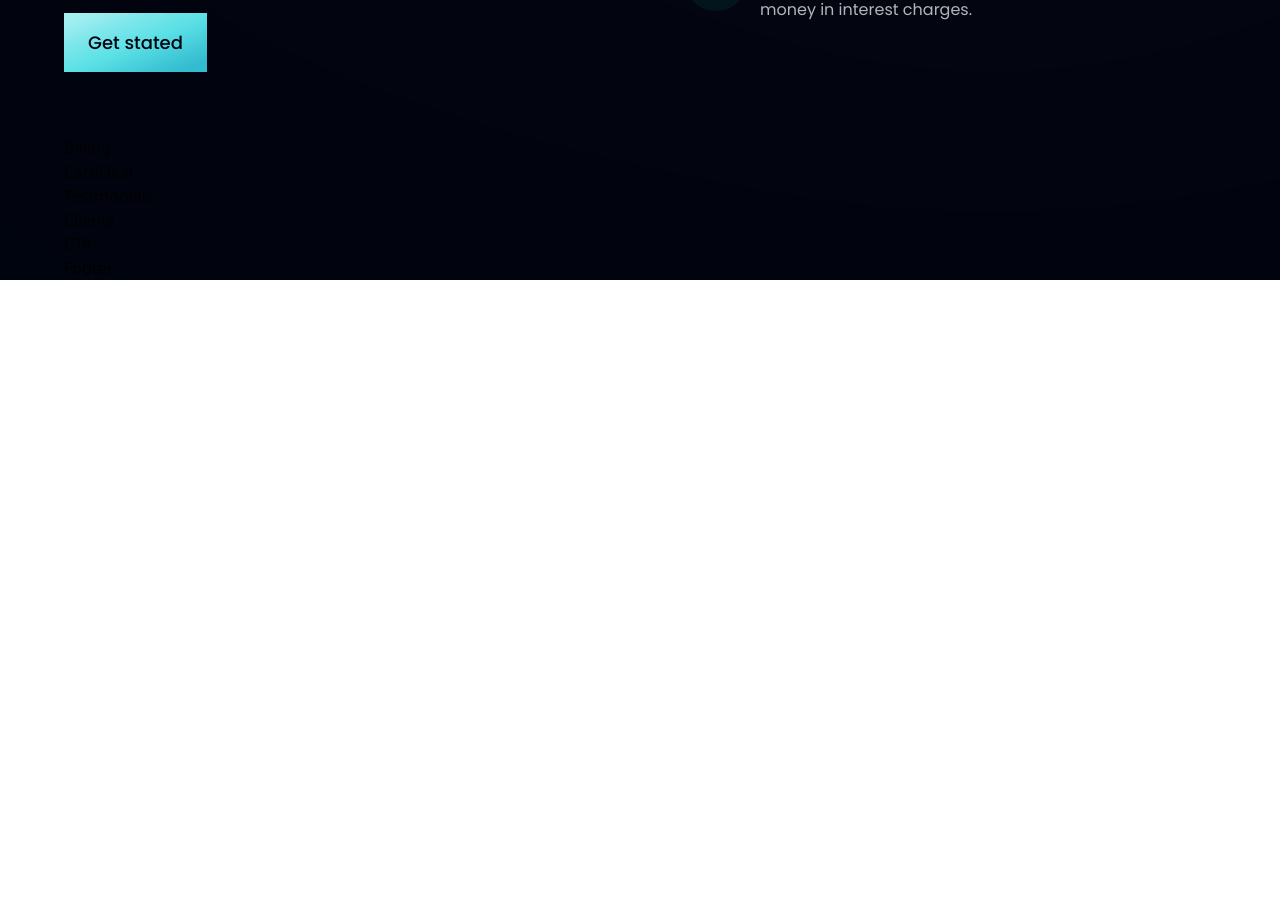
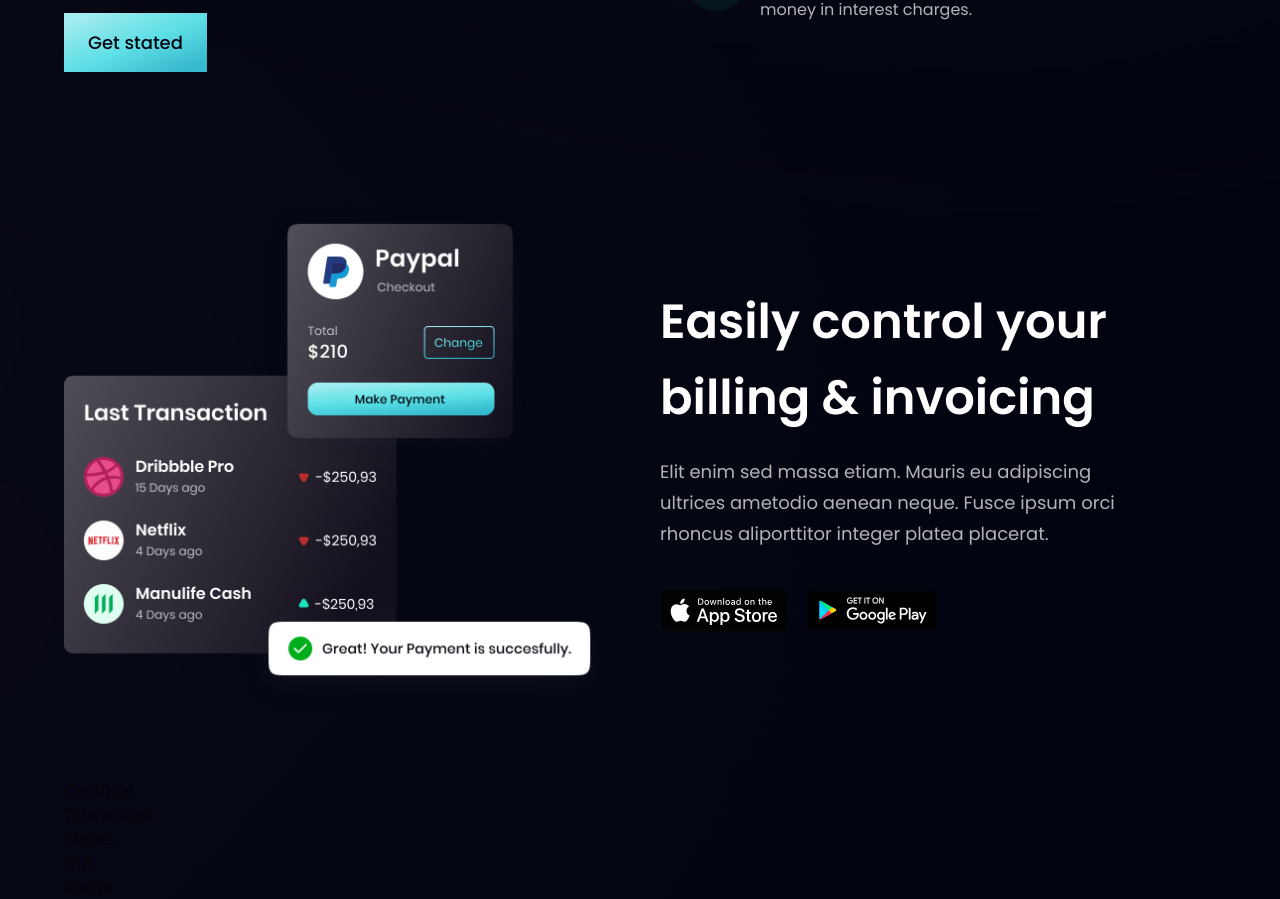
Before and after one commit to Hiralvala/bank_modern_app_reactJS_Tailwindcss, a React (Vite) app: page / in a window 1280 px wide. Shown: the part 1410-2309 px from the top of the page. Before the commit the page ends 1690 px from the top, so only its background shows below. Built offline with nearby package versions, Linux system fonts and the light colour scheme.

Commit message:
billing part is done

```diff
--- a/src/components/Billing.jsx
+++ b/src/components/Billing.jsx
@@ -1,11 +1,30 @@
-import React from 'react'
+import { apple, bill, google  } from '../assets'
+import styles,{layout} from '../style'
 
 const Billing = () => {
-  return (
-    <div>
-      Billing
+  return(
+
+    <section id='product' className={layout.sectionReverse}>
+    <div className={layout.sectionImgReverse}>
+      <img src={bill} alt="billing" className='w-[100%] h-[100%] relative z-[5]' />
+      <div className='absolute z-[3] -left-1/2 top-0 w-[50%] h-[50%] rounded-full white__gradient '/>
+      <div className='absolute z-[0] -left-1/2 bottom-0 w-[50%] h-[50%] rounded-full pink__gradient '/>
     </div>
-  )
+    <div className={layout.sectionInfo}>
+      <h2 className={`${styles.heading2}`}>
+        Easily control your<br className='hidden sm:block'/> billing &
+        invoicing
+      </h2>
+      <p className={`${styles.paragraph} max-w-[470px] mt-5`}>
+      Elit enim sed massa etiam. Mauris eu adipiscing ultrices ametodio aenean neque. Fusce ipsum orci rhoncus aliporttitor integer platea placerat.
+      </p>
+      <div className='flex flex-row flex-wrap sm:mt-10 mt-6'>
+        <img src={apple} alt="apple_store" className='w-[128px] h-[42px] object-contain mr-5 cursor-pointer' />
+        <img src={google} alt="apple_store" className='w-[128px] h-[42px] object-contain cursor-pointer' />
+      </div>
+    </div>
+  </section>
+)
 }
 
 export default Billing
```
